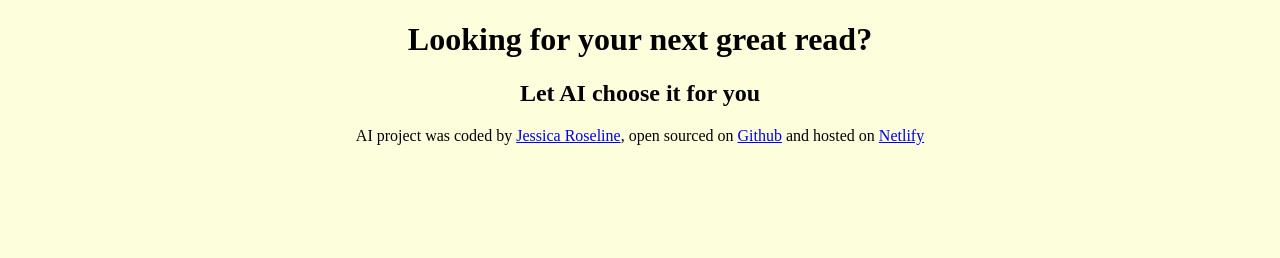
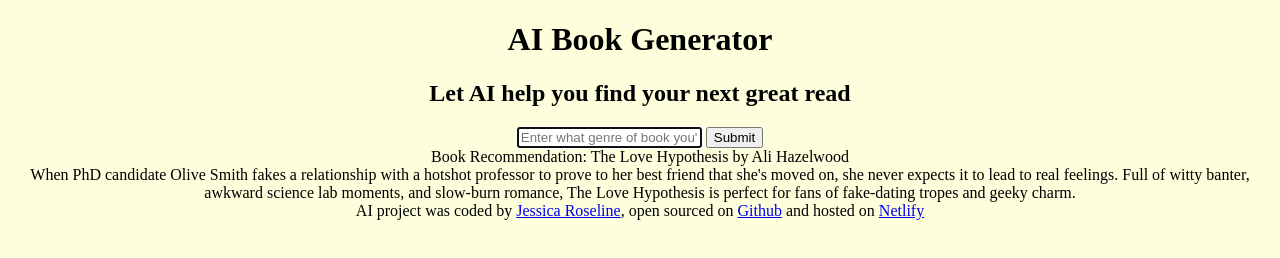
Before and after one commit to jessiroses/AiGenerator, a plain HTML site: page index.html in a window 1280 px wide. Drawn offline with Linux system fonts and the light colour scheme.

Commit message:
Added basic HTML structure

```diff
--- a/index.html
+++ b/index.html
@@ -7,8 +7,30 @@
     <title>Book Generator</title>
   </head>
   <body>
-    <h1>Looking for your next great read?</h1>
-    <h2>Let AI choose it for you</h2>
+    <h1>AI Book Generator</h1>
+    <h2>Let AI help you find your next great read</h2>
+    <main>
+      <form>
+        <input
+          type="text"
+          placeholder="Enter what genre of book you're looking
+        for"
+          autofocus
+          required
+        />
+        <input type="submit" />
+      </form>
+      <div>
+        Book Recommendation: The Love Hypothesis by Ali Hazelwood
+        <div>
+          When PhD candidate Olive Smith fakes a relationship with a hotshot
+          professor to prove to her best friend that she's moved on, she never
+          expects it to lead to real feelings. Full of witty banter, awkward
+          science lab moments, and slow-burn romance, The Love Hypothesis is
+          perfect for fans of fake-dating tropes and geeky charm.
+        </div>
+      </div>
+    </main>
     <footer>
       AI project was coded by
       <a
```
